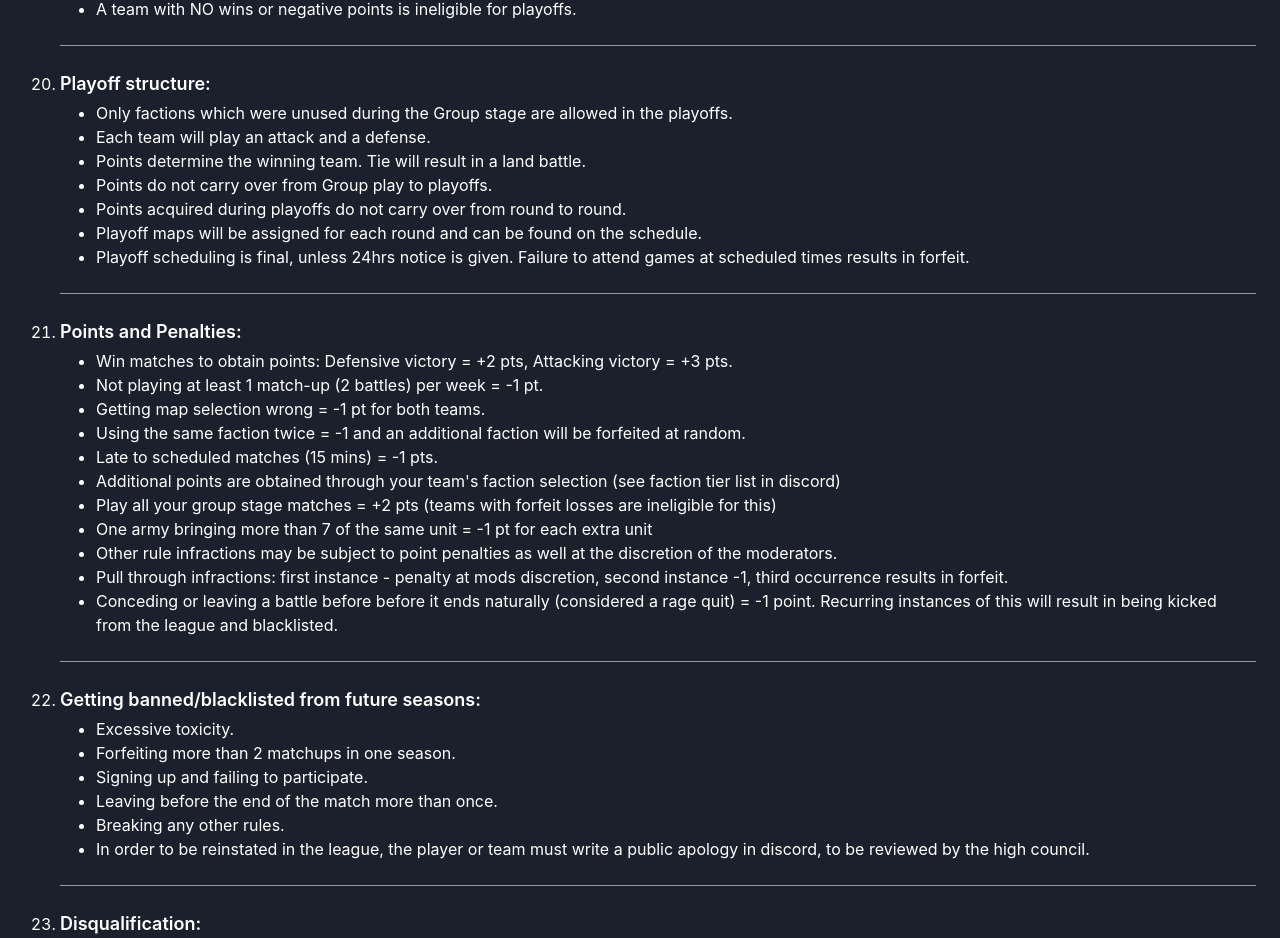
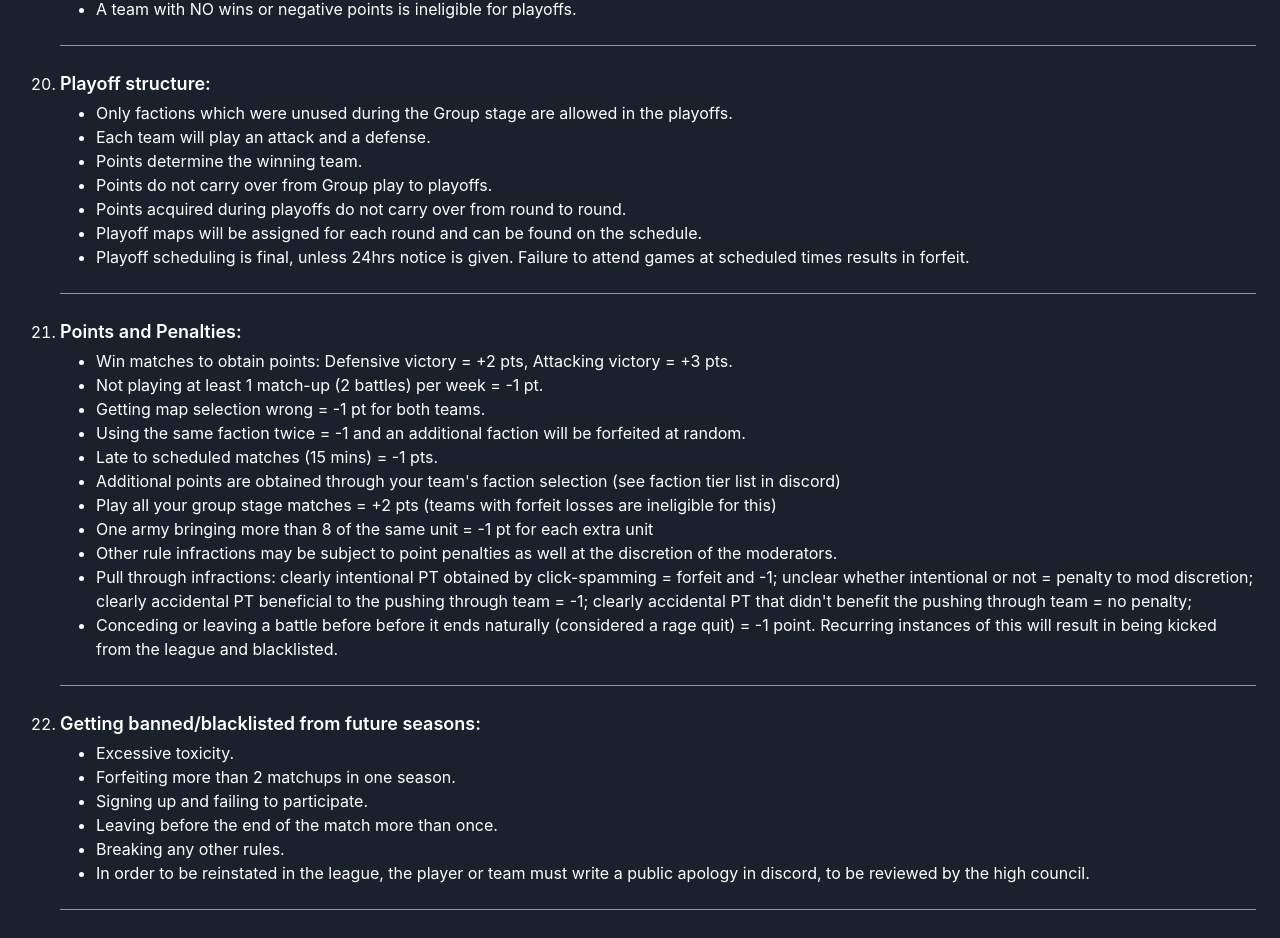
Before and after one commit to bobitsvetkov/tw-website, a React (Vite) app in the folder tw-project/: page /rules-info in a window 1280 px wide. Shown: the part 3910-4848 px from the top of the page. Built offline with nearby package versions, Linux system fonts and the light colour scheme.

Commit message:
update: update ruleset

```diff
--- a/tw-project/src/components/Rules and Info/RulesInfo.tsx
+++ b/tw-project/src/components/Rules and Info/RulesInfo.tsx
@@ -208,7 +208,7 @@ const RulesInfo: React.FC = () => {
                     <UnorderedList mt={1} pl={5}>
                         <ListItem>Only factions which were unused during the Group stage are allowed in the playoffs.</ListItem>
                         <ListItem>Each team will play an attack and a defense.</ListItem>
-                        <ListItem>Points determine the winning team. Tie will result in a land battle.</ListItem>
+                        <ListItem>Points determine the winning team.</ListItem>
                         <ListItem>Points do not carry over from Group play to playoffs.</ListItem>
                         <ListItem>Points acquired during playoffs do not carry over from round to round.</ListItem>
                         <ListItem>Playoff maps will be assigned for each round and can be found on the schedule.</ListItem>
@@ -226,9 +226,13 @@ const RulesInfo: React.FC = () => {
                         <ListItem>Late to scheduled matches (15 mins) = -1 pts.</ListItem>
                         <ListItem>Additional points are obtained through your team's faction selection (see faction tier list in discord) </ListItem>
                         <ListItem>Play all your group stage matches = +2 pts (teams with forfeit losses are ineligible for this)</ListItem>
-                        <ListItem>One army bringing more than 7 of the same unit = -1 pt for each extra unit</ListItem>
+                        <ListItem>One army bringing more than 8 of the same unit = -1 pt for each extra unit</ListItem>
                         <ListItem> Other rule infractions may be subject to point penalties as well at the discretion of the moderators.</ListItem>
-                        <ListItem>Pull through infractions: first instance - penalty at mods discretion, second instance -1, third occurrence results in forfeit.</ListItem>
+                        <ListItem>Pull through infractions: clearly intentional PT obtained by click-spamming = forfeit and -1;
+                           unclear whether intentional or not = penalty to mod discretion;
+                           clearly accidental PT beneficial to the pushing through team = -1;
+                           clearly accidental PT that didn't benefit the pushing through team = no penalty;
+                        </ListItem>
                         <ListItem>Conceding or leaving a battle before before it ends naturally (considered a rage quit) = -1 point. Recurring instances of this will result in being kicked from the league and blacklisted.</ListItem>
                     </UnorderedList>
                 </ListItem>
```
